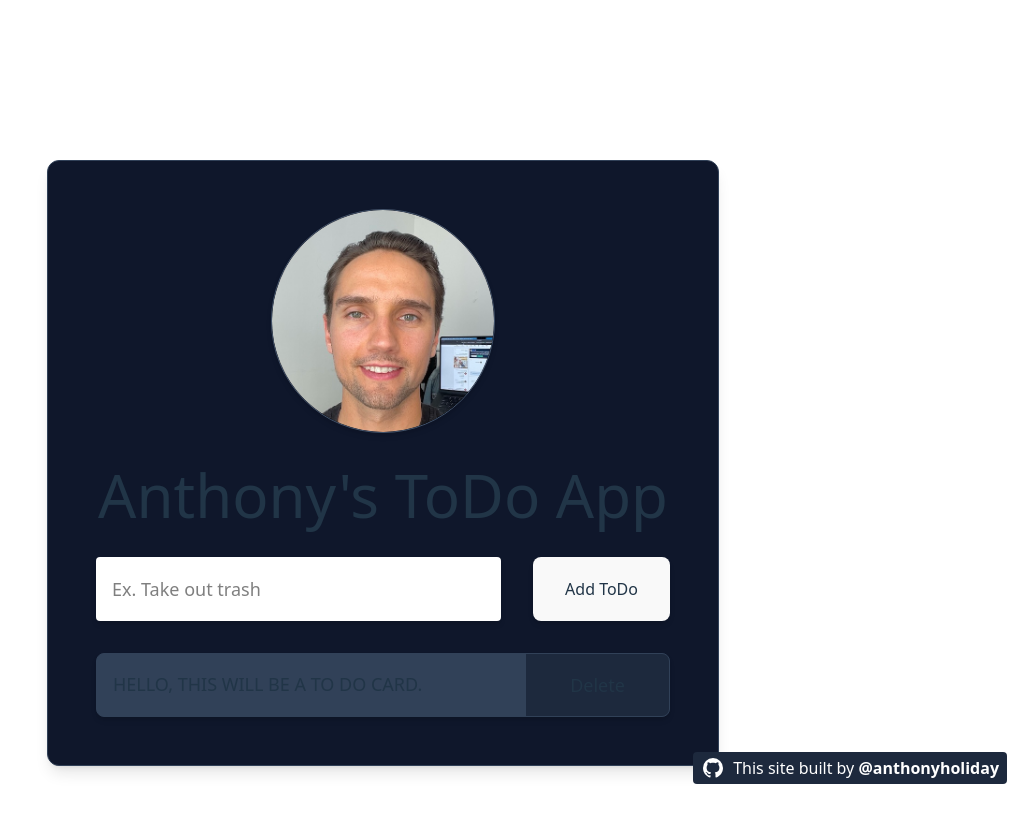
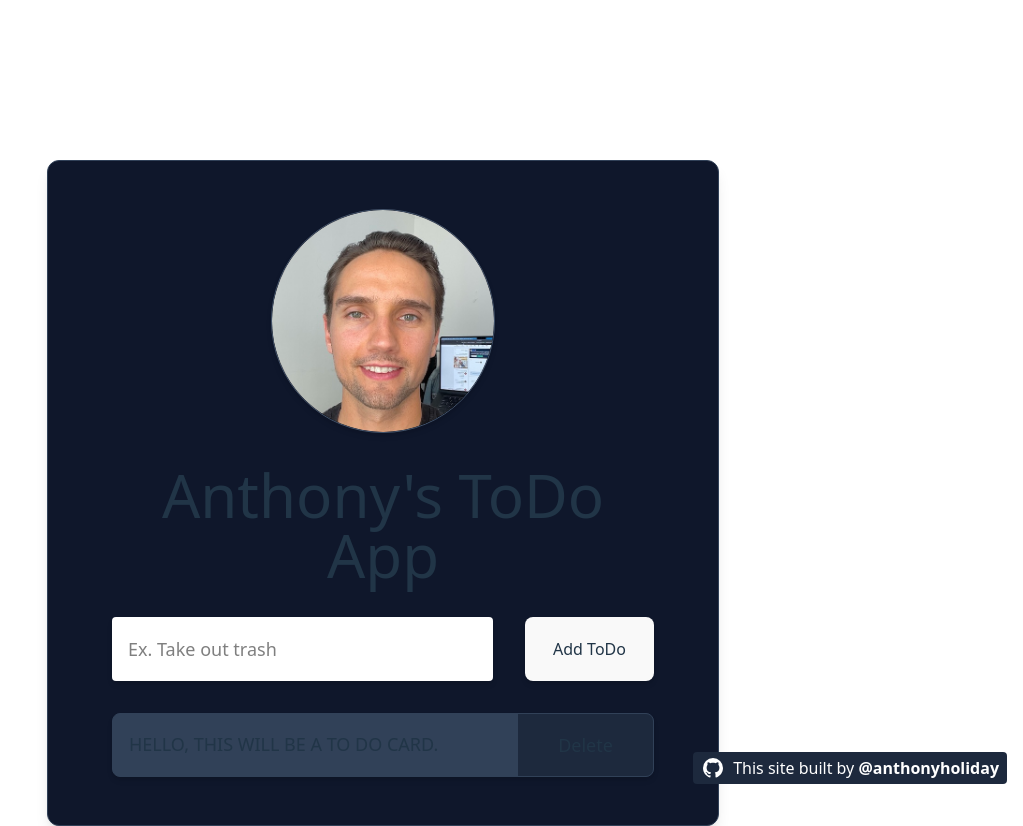
Before and after one commit to anthonyholiday/react-to-do-app, a React (Vite) app: page / in a window 1280 px wide. Shown: the whole page, without its empty margins (257-1280 px from the left). Before the commit the page ends 800 px from the top, so only its background shows below. Built offline with nearby package versions, Linux system fonts and the light colour scheme.

Commit message:
Changed padding on main card

```diff
--- a/src/App.jsx
+++ b/src/App.jsx
@@ -99,7 +99,7 @@ if (toDo.length === 0) {
         <Tag />
         <div className="mx-8 pt-20 lg:mx-40 lg:pt-40">
           <div className="max-w-2xl mx-auto">
-            <div className="todo-app-wrapper bg-slate-900 flex flex-col items-center justify-items-stretch w-100% gap-6 shadow-lg lg:gap-8 border rounded rounded-xl border-slate-700 p-6 lg:p-12 transition ease-in duration-200 hover:border-slate-600">
+            <div className="todo-app-wrapper bg-slate-900 flex flex-col items-center justify-items-stretch w-100% gap-6 shadow-lg lg:gap-8 border rounded rounded-xl border-slate-700 p-6 lg:py-12 lg:px-16 transition ease-in duration-200 hover:border-slate-600">
               <Image image={selectedImage}/>
               <h1 className="text-center text-3xl lg:text-6xl">Anthony's ToDo App</h1>
               <ToDoInput addToDo={addToDo} />
```
